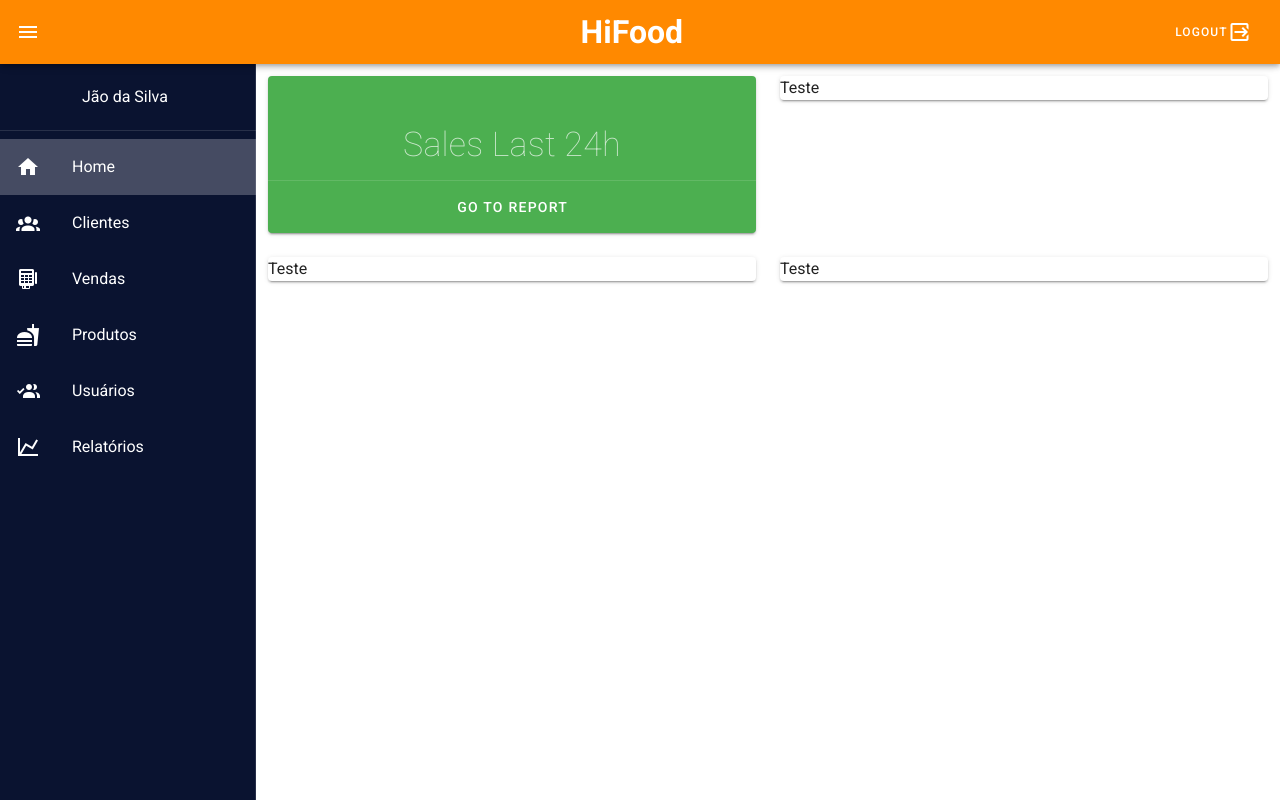
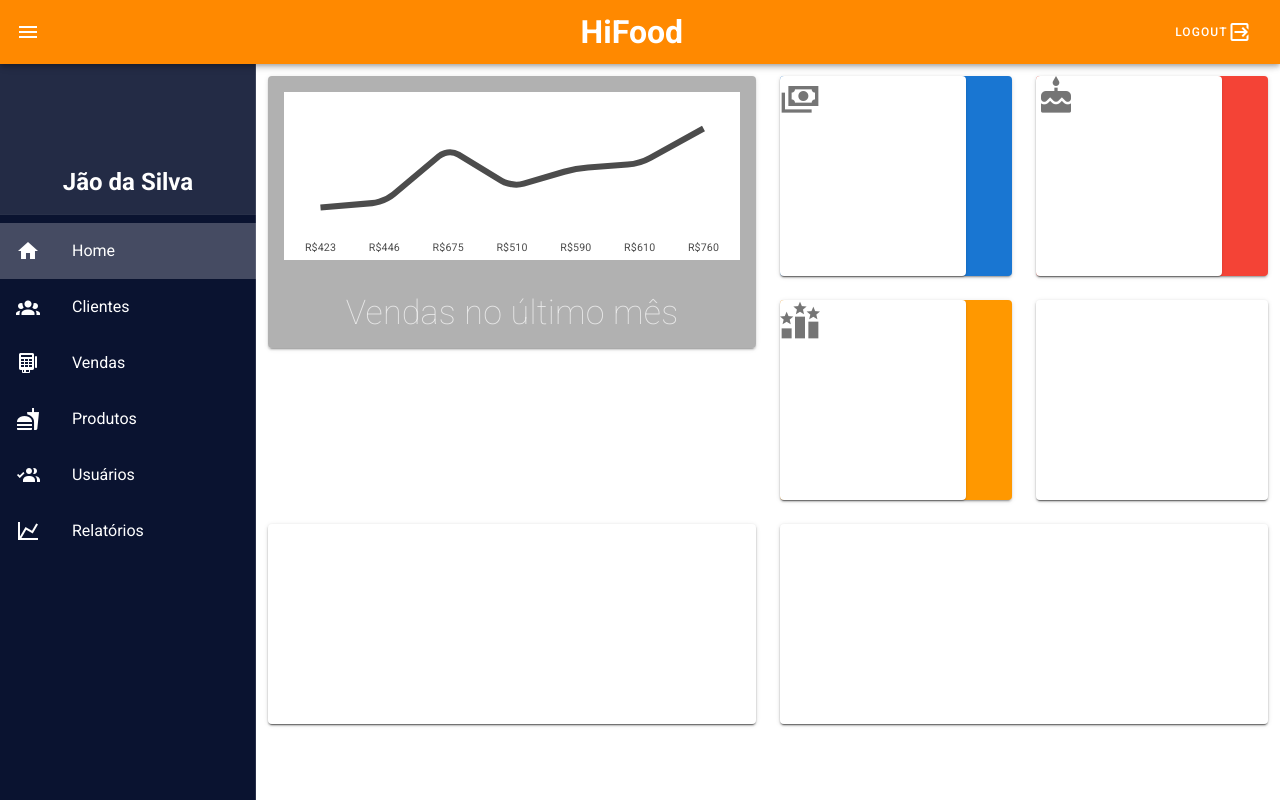
Before and after one commit to fabricadeprogramador/hifood-admin, a Vue app: page /#/ in a window 1280 px wide. Built offline with nearby package versions, Linux system fonts and the light colour scheme.

Commit message:
Atualizando frame e tela home

```diff
--- a/src/App.vue
+++ b/src/App.vue
@@ -13,12 +13,18 @@
     </v-app-bar>
 
     <v-navigation-drawer color="#0A1330" width="20%" app clipped dark>
-      <v-list-item>
-        <v-list-item-avatar size="50">
+      <v-sheet
+        color="rgba(255, 255, 255, 0.1)"
+        height="150px"
+        align="center"
+        justify="center"
+        class="py-5"
+      >
+        <v-avatar size="80">
           <v-img :src="user"></v-img>
-        </v-list-item-avatar>
-        <v-list-item-title> Jão da Silva </v-list-item-title>
-      </v-list-item>
+        </v-avatar>
+        <h2>Jão da Silva</h2>
+      </v-sheet>
 
       <v-divider></v-divider>
 
--- a/src/views/Home.vue
+++ b/src/views/Home.vue
@@ -2,38 +2,91 @@
   <v-container>
     <v-row>
       <v-col
-        ><v-card elevation="2" class="mx-auto text-center" color="green" dark
+        ><v-card
+          elevation="2"
+          class="mx-auto text-center"
+          color="rgba(100, 100, 100, .5)"
+          dark
           ><v-card-text>
-            <v-sheet color="rgba(0, 0, 0, .12)">
+            <v-sheet color="#FFFFFF">
               <v-sparkline
                 :value="value"
-                color="rgba(255, 255, 255, .7)"
+                color="rgba(0, 0, 0, .7)"
                 height="100"
                 padding="24"
-                stroke-linecap="round"
                 smooth
               >
-                <template v-slot:label="item"> ${{ item.value }} </template>
+                <template v-slot:label="item"> R${{ item.value }} </template>
               </v-sparkline>
             </v-sheet>
           </v-card-text>
 
           <v-card-text>
-            <div class="text-h4 font-weight-thin">Sales Last 24h</div>
+            <div class="text-h4 font-weight-thin">Vendas no último mês</div>
           </v-card-text>
-
-          <v-divider></v-divider>
-
-          <v-card-actions class="justify-center">
-            <v-btn block text> Go to Report </v-btn>
-          </v-card-actions></v-card
-        ></v-col
+        </v-card></v-col
       >
-      <v-col><v-card elevation="2">Teste</v-card></v-col>
+      <v-col>
+        <v-row>
+          <v-col
+            ><v-card elevation="2" color="primary">
+              <v-sheet color="white" elevation="1" height="200" width="80%"
+                ><v-icon x-large>mdi-cash-multiple</v-icon></v-sheet
+              ></v-card
+            ></v-col
+          >
+          <v-col
+            ><v-card elevation="2" color="red">
+              <v-sheet
+                color="white"
+                elevation="1"
+                height="200"
+                width="80%"
+                shaped
+                ><v-icon x-large>mdi-cake-variant</v-icon></v-sheet
+              ></v-card
+            ></v-col
+          >
+        </v-row>
+        <v-row>
+          <v-col
+            ><v-card elevation="2" color="orange">
+              <v-sheet color="white" elevation="1" height="200" width="80%"
+                ><v-icon x-large>mdi-podium</v-icon></v-sheet
+              ></v-card
+            ></v-col
+          >
+          <v-col
+            ><v-card elevation="2"
+              ><v-sheet
+                color="white"
+                elevation="1"
+                height="200"
+                width="100%"
+              ></v-sheet></v-card
+          ></v-col>
+        </v-row>
+      </v-col>
     </v-row>
     <v-row>
-      <v-col><v-card elevation="2">Teste</v-card></v-col>
-      <v-col><v-card elevation="2">Teste</v-card></v-col>
+      <v-col cols="6"
+        ><v-card elevation="2"
+          ><v-sheet
+            color="white"
+            elevation="1"
+            height="200"
+            width="100%"
+          ></v-sheet></v-card
+      ></v-col>
+      <v-col cols="6"
+        ><v-card elevation="2"
+          ><v-sheet
+            color="white"
+            elevation="1"
+            height="200"
+            width="100%"
+          ></v-sheet></v-card
+      ></v-col>
     </v-row>
   </v-container>
 </template>
@@ -41,5 +94,8 @@
 <script>
 export default {
   name: "Home",
+  data: () => ({
+    value: [423, 446, 675, 510, 590, 610, 760],
+  }),
 };
 </script>
```
